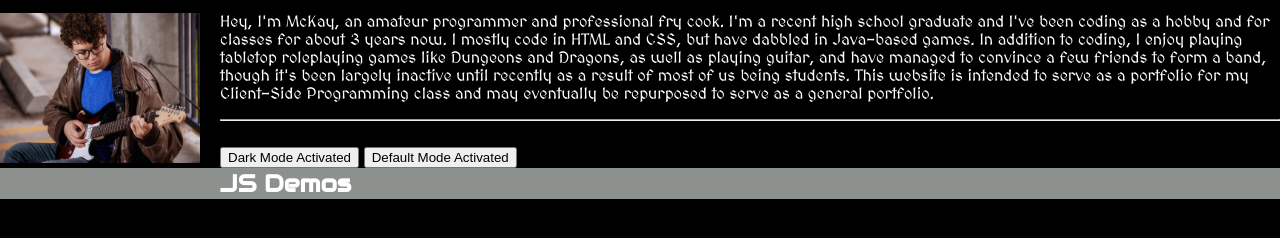
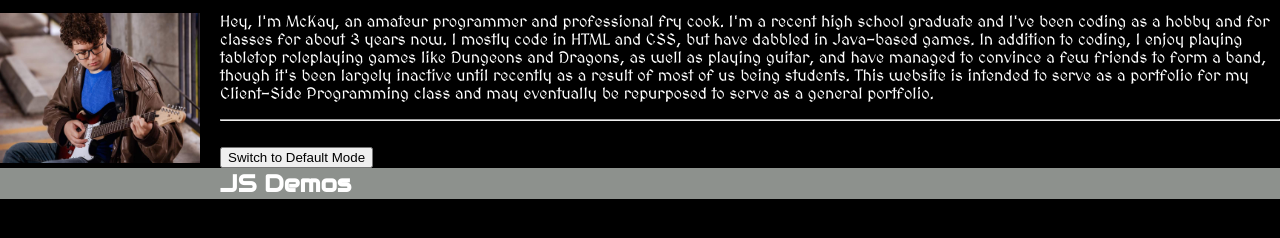
Before and after one commit to MysticBagel77902024/portfolio, a plain HTML site: page index.html in a window 1280 px wide. Both pictures are taken after a click on the button "Switch to Dark Mode". Shown: the part 44-282 px from the top of the page. Drawn offline with Linux system fonts and the light colour scheme.

Commit message:
fixed dark mode

```diff
--- a/index.html
+++ b/index.html
@@ -22,8 +22,7 @@
 		<hr>
 		</div>
 		<br>
-		<button onclick="darkMode()" id="darkButton">Switch to Dark Mode</button>
-		<button onclick="defaultMode()" id="defaultButton">Default Mode Activated</button>
+		<button id="darkButton">Switch to Dark Mode</button>
 		<h2>JS Demos</h2>
 	</body>
 </html>
--- a/scripts/main.js
+++ b/scripts/main.js
@@ -1,8 +1,18 @@
-function darkMode(){
-	document.body.classList.toggle("darkMode");
-	document.getElementById('darkButton').innerHTML = "Dark Mode Activated";
-}
-function defaultMode(){
-	document.body.classList.toggle("body");
-	document.getElementById('defaultButton').innerHTML="Switch to Light Mode";
-}
+let darkModeText = "Switch to Default Mode";
+let defaultModeText = "Switch to Dark Mode";
+let textContent = "Switch to Dark Mode";
+
+document.addEventListener('DOMContentLoaded', (event) => {
+const button = document.getElementById('darkButton');
+	button.addEventListener("click", function(){
+	//let textContent = "Switch to Dark Mode";
+		if (button.textContent === defaultModeText){
+			button.textContent = darkModeText;
+			document.body.classList.toggle("darkMode");
+		}
+		else {
+			button.textContent = defaultModeText;
+			document.body.classList.toggle("darkMode");
+		}
+	})
+	});
```
